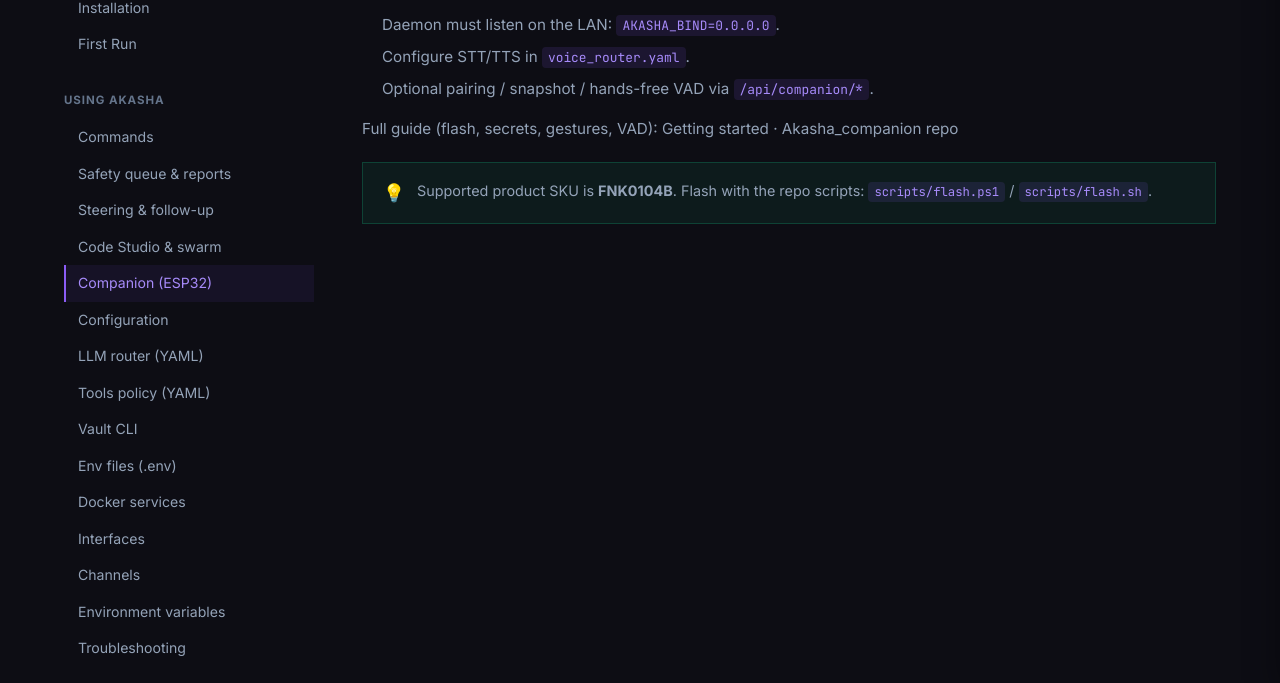
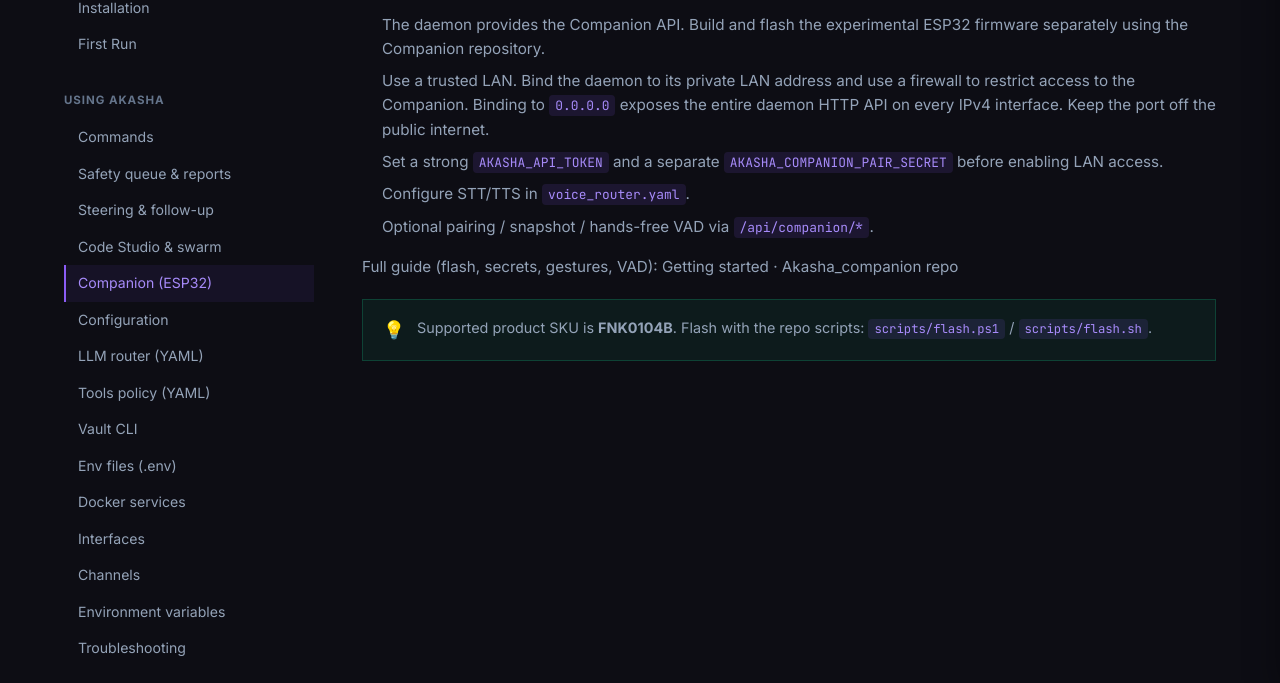
Before and after one commit to azerothl/Akasha_app, a plain HTML site: page docs.html in a window 1280 px wide. Both pictures are taken after a click on the link "Companion (ESP32)". Shown: the part 586-1269 px from the top of the page. Drawn offline with Linux system fonts and the light colour scheme.

Commit message:
Explain the scope of the daemon LAN bind

```diff
--- a/docs.html
+++ b/docs.html
@@ -469,7 +469,9 @@ akasha task queue clear &lt;task_id&gt;</code></pre>
             Text and image are secondary surfaces. Conversational STT/TTS stay on the daemon (<code>/api/voice/*</code>).
           </p>
           <ul>
-            <li>Daemon must listen on the LAN: <code>AKASHA_BIND=0.0.0.0</code>.</li>
+            <li>The daemon provides the Companion API. Build and flash the experimental ESP32 firmware separately using the Companion repository.</li>
+            <li>Use a trusted LAN. Bind the daemon to its private LAN address and use a firewall to restrict access to the Companion. Binding to <code>0.0.0.0</code> exposes the entire daemon HTTP API on every IPv4 interface. Keep the port off the public internet.</li>
+            <li>Set a strong <code>AKASHA_API_TOKEN</code> and a separate <code>AKASHA_COMPANION_PAIR_SECRET</code> before enabling LAN access.</li>
             <li>Configure STT/TTS in <code>voice_router.yaml</code>.</li>
             <li>Optional pairing / snapshot / hands-free VAD via <code>/api/companion/*</code>.</li>
           </ul>
```
